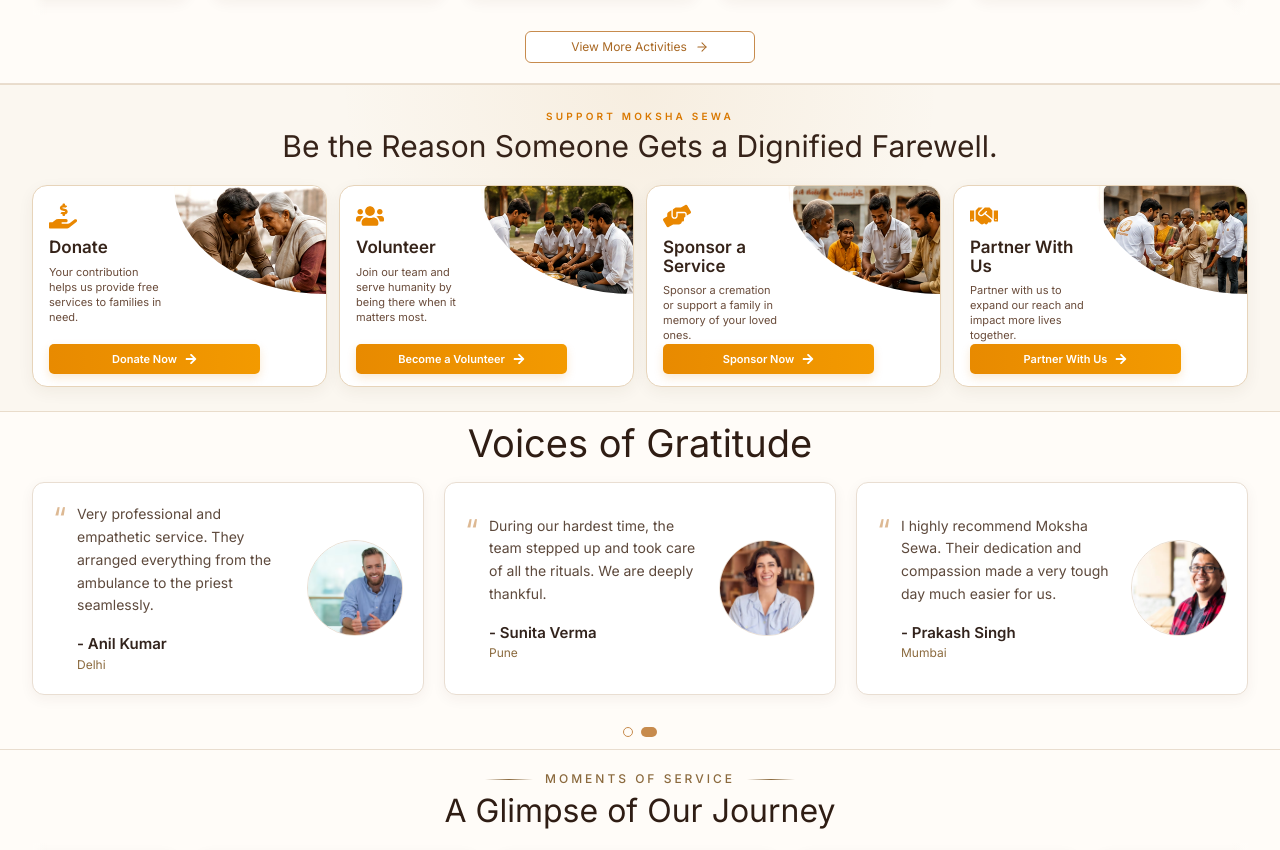
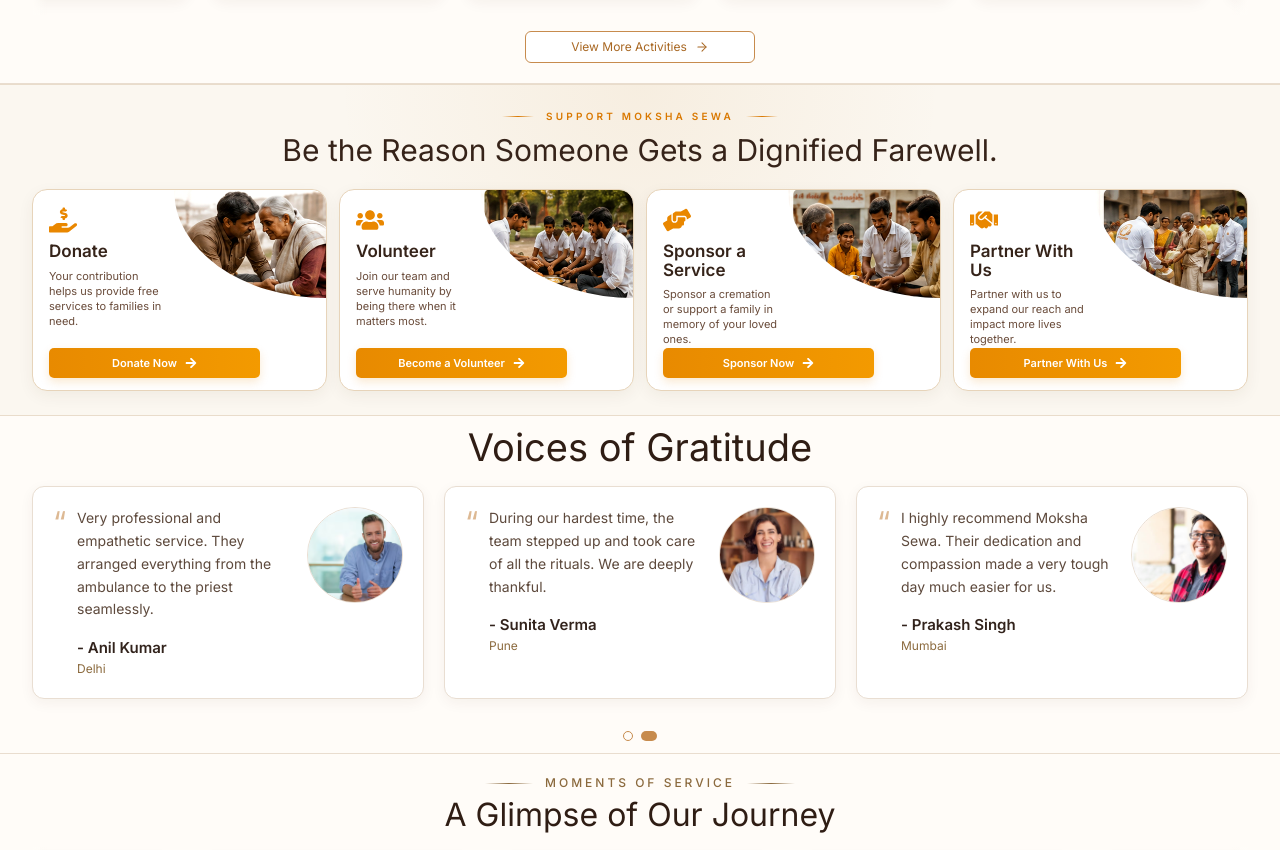
Before and after one commit to Chaudharyaman19/moksha_clone_voyage, a Next.js app: page / in a window 1280 px wide. Shown: the part 2904-3754 px from the top of the page. Built offline with nearby package versions, Linux system fonts and the light colour scheme.

Commit message:
add VoicesOfGratitude and SacredJourney sections components

```diff
--- a/components/sections/SacredJourney/SacredJourney.tsx
+++ b/components/sections/SacredJourney/SacredJourney.tsx
@@ -99,12 +99,16 @@
     <section className="relative w-full overflow-hidden border-y border-[#E9DCCB] bg-[#FBF7F0] py-5 md:py-6">
       <div className="pointer-events-none absolute inset-0 bg-[radial-gradient(circle_at_50%_0%,rgba(196,129,36,0.08),transparent_42%)]" />
 
-      <div className="relative z-10 mx-auto w-full max-w-[1600px] px-4 sm:px-6 lg:px-8">
-        <header className="mb-4 text-center md:mb-5">
-          <p className="mb-1 text-[9px] font-semibold uppercase tracking-[0.32em] text-[#D97800] sm:text-[10px]">
-            {variant === "seva" ? "Support Moksha Sewa" : "Support With Compassion"}
-          </p>
-          <h2 className="text-[22px] font-normal leading-tight text-[#362319] sm:text-[26px] lg:text-[30px]">
+      <div className="relative z-10 mx-auto w-full max-w-7xl px-4 sm:px-6 lg:px-8">
+        <header className="mb-4 text-center md:mb-5 flex flex-col items-center justify-center">
+          <div className="mb-2 inline-flex items-center space-x-3">
+            <div className="h-px w-8 bg-gradient-to-r from-transparent via-[#D97800] to-transparent" />
+            <p className="text-[9px] font-semibold uppercase tracking-[0.32em] text-[#D97800] sm:text-[10px]">
+              {variant === "seva" ? "Support Moksha Sewa" : "Support With Compassion"}
+            </p>
+            <div className="h-px w-8 bg-gradient-to-r from-transparent via-[#D97800] to-transparent" />
+          </div>
+          <h2 className="font-serif text-[22px] font-normal leading-tight text-[#362319] sm:text-[26px] lg:text-[30px]">
             Be the Reason Someone Gets a Dignified Farewell.
           </h2>
         </header>
--- a/components/sections/VoicesOfGratitude/VoicesOfGratitude.tsx
+++ b/components/sections/VoicesOfGratitude/VoicesOfGratitude.tsx
@@ -88,7 +88,7 @@
           {visibleTestimonials.map((testimonial) => (
             <article
               key={testimonial.id}
-              className="relative flex flex-row items-center justify-between gap-4 rounded-[12px] border border-[#E9DED2] bg-white p-4 shadow-[0_4px_14px_rgba(66,43,24,0.055)] transition duration-300 hover:-translate-y-0.5 hover:shadow-[0_8px_20px_rgba(66,43,24,0.09)] sm:p-5 sm:gap-5"
+              className="relative flex h-full flex-row items-start justify-between gap-4 rounded-[12px] border border-[#E9DED2] bg-white p-4 shadow-[0_4px_14px_rgba(66,43,24,0.055)] transition duration-300 hover:-translate-y-0.5 hover:shadow-[0_8px_20px_rgba(66,43,24,0.09)] sm:p-5 sm:gap-5"
             >
               {/* Left Side: Quote + Author */}
               <div className="relative z-10 flex-1 pl-6 text-[#5D493C]">
```
